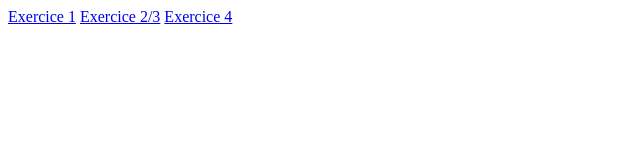
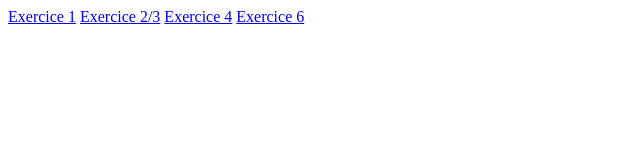
Before and after one commit to NazBr/TPAR, a plain HTML site: page index.html in a window 1280 px wide. Shown: the full height of the page, 0-640 px from the left. Drawn offline with Linux system fonts and the light colour scheme.

Commit message:
Update index.html

```diff
--- a/index.html
+++ b/index.html
@@ -6,6 +6,7 @@
         <a href ="index2.html">Exercice 1</a>
         <a href="index1.html">Exercice 2/3</a>
         <a href="index3.html">Exercice 4</a>
+        <a href="index4.html">Exercice 6</a>
       </nav>
     </footer>
   </body>
```
